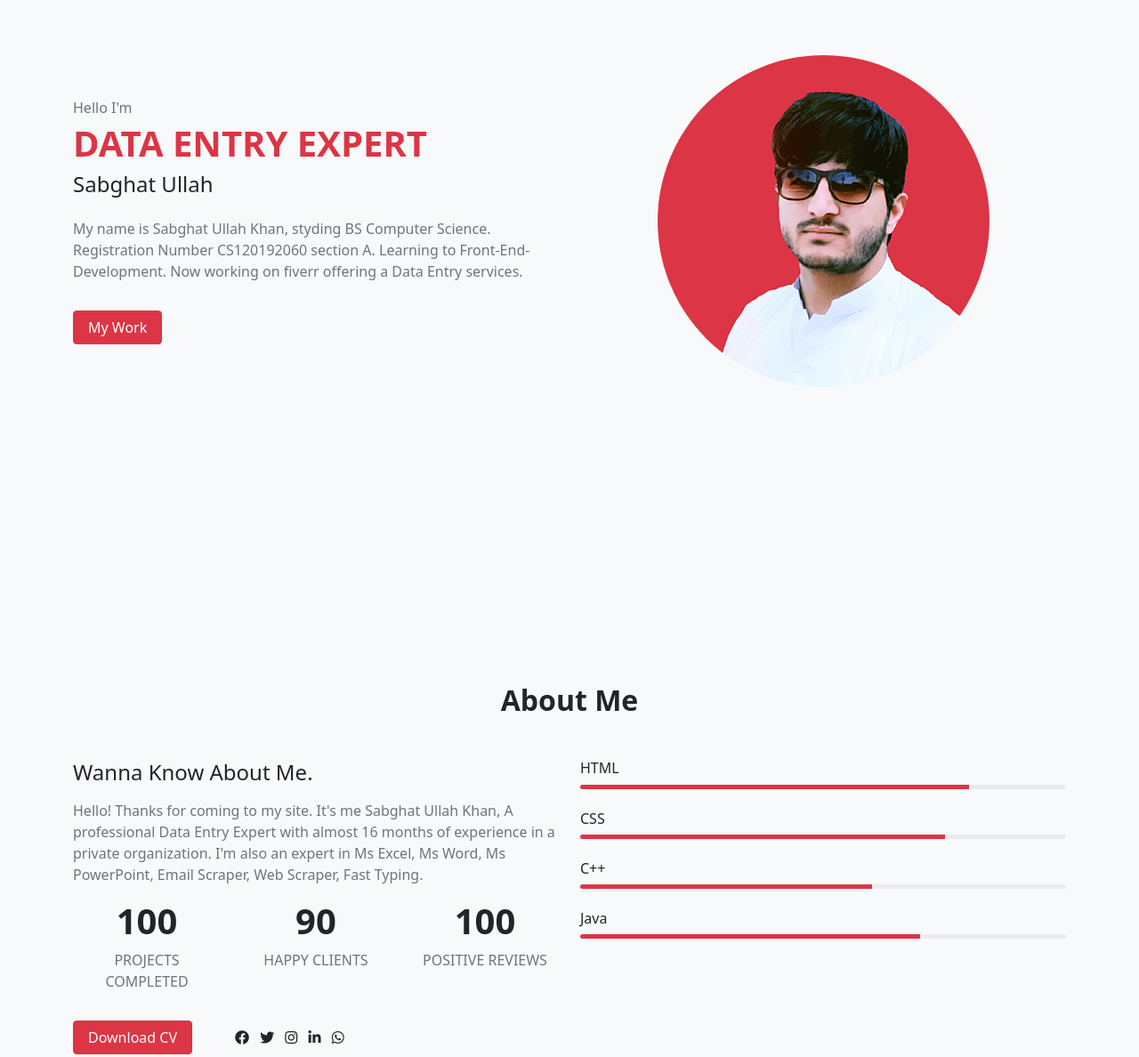
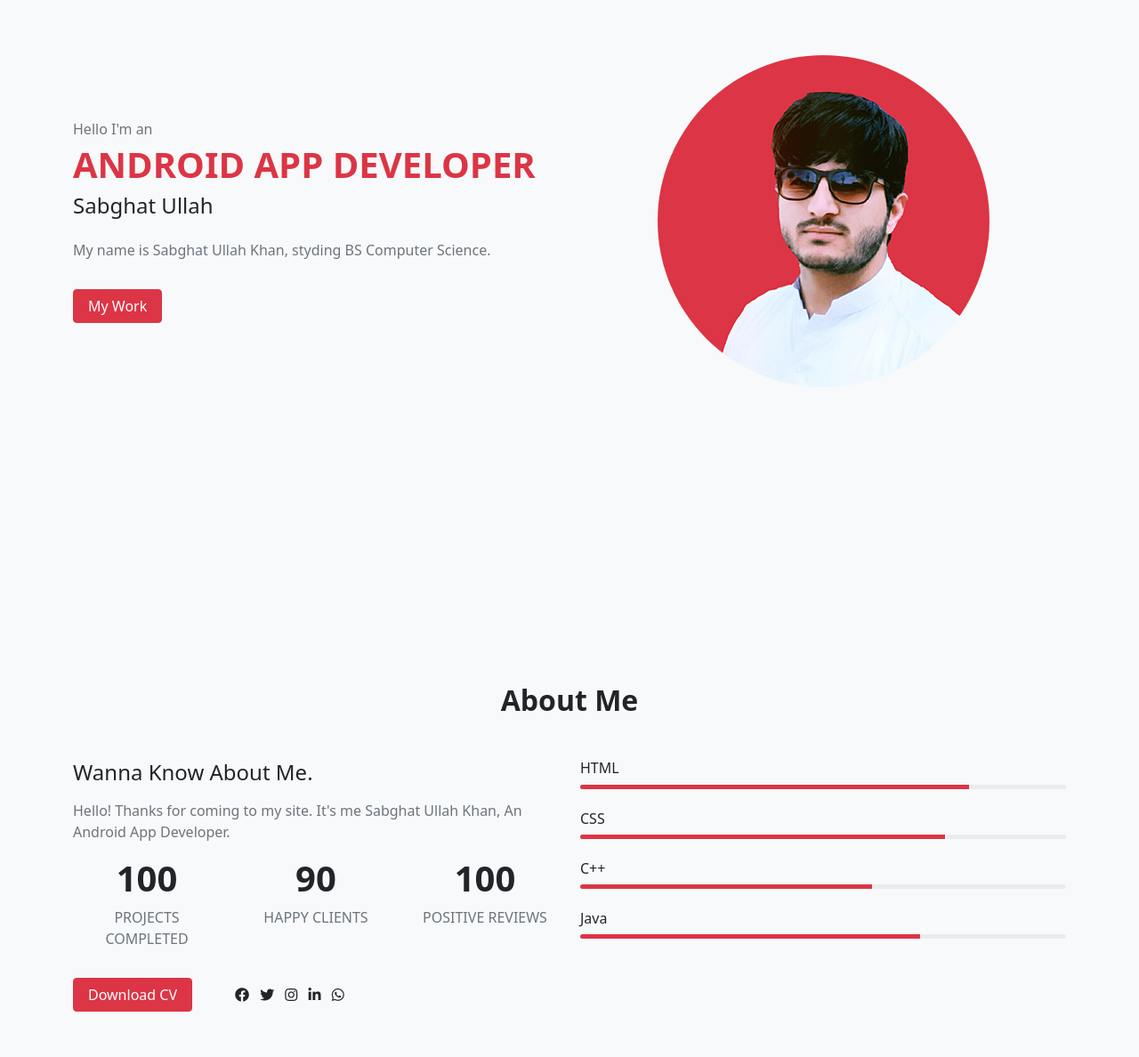
Before and after one commit to sabghat90/Sabghat, a plain HTML site: page index.html in a window 1280 px wide. Shown: the part 200-1388 px from the top of the page at 89% size. Drawn offline with Linux system fonts and the light colour scheme.

Commit message:
Update index.html
Updated to android app developer

```diff
--- a/index.html
+++ b/index.html
@@ -42,10 +42,10 @@
             </div>
             <div class="col-md-6 mt-5 mt-md-0 order-md-first">
                 <div class="home-text">
-                    <p class="text-muted mb-1">Hello I'm</p>
-                    <h1 class="text-danger text-uppercase fs-1 fw-bold">Data Entry Expert</h1>
+                    <p class="text-muted mb-1">Hello I'm an</p>
+                    <h1 class="text-danger text-uppercase fs-1 fw-bold">Android App Developer</h1>
                     <h2 class="fs-4">Sabghat Ullah</h2>
-                    <p class="mt-4 text-muted">My name is Sabghat Ullah Khan, styding BS Computer Science. Registration Number CS120192060 section A. Learning to Front-End-Development. Now working on fiverr offering a Data Entry services.</p>
+                    <p class="mt-4 text-muted">My name is Sabghat Ullah Khan, styding BS Computer Science.</p>
                     <a href="#portfolio" class="btn btn-danger px-3 mt-3">My Work</a>
                 </div>
             </div>
@@ -68,7 +68,7 @@
             <div class="col-md-6">
                 <div class="about-text">
                     <h3 class="fs-4 mb-3">Wanna Know About Me.</h3>
-                    <p class="text-muted">Hello! Thanks for coming to my site. It's me Sabghat Ullah Khan, A professional Data Entry Expert with almost 16 months of experience in a private organization. I'm also an expert in Ms Excel, Ms Word, Ms PowerPoint, Email Scraper, Web Scraper, Fast Typing.</p>
+                    <p class="text-muted">Hello! Thanks for coming to my site. It's me Sabghat Ullah Khan, An Android App Developer.</p>
                 </div>
                 <div class="row text-center text-uppercase my-3">
                     <div class="col-sm-4">
```
